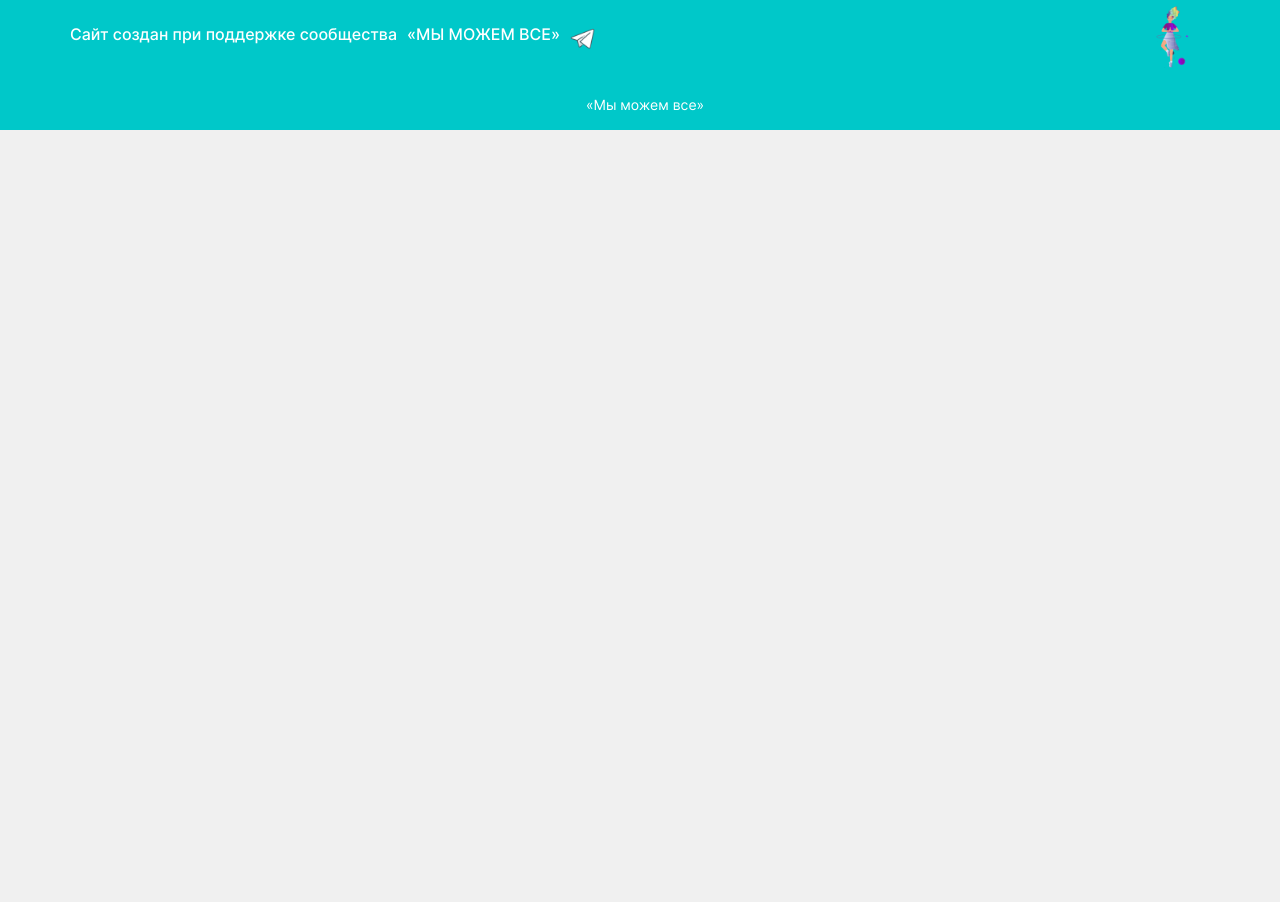
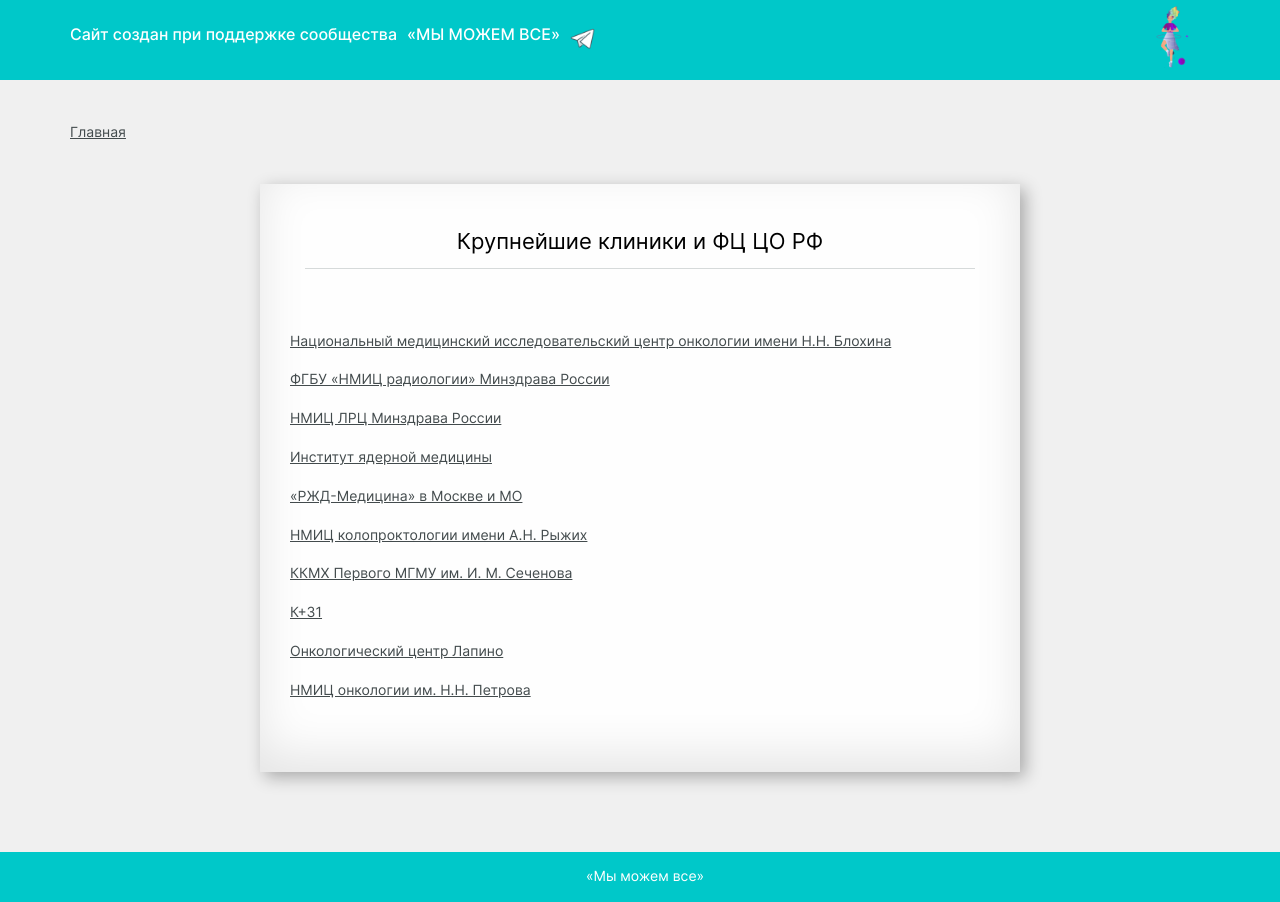
Before and after one commit to karolina-kovdya/we-can-all, a React (Create React App) app: page /tab8 in a window 1280 px wide. Before the commit the page ends 800 px from the top, so only its background shows below. Built offline with nearby package versions, Linux system fonts and the light colour scheme.

Commit message:
add cpmponents Tab8

```diff
--- a/src/components/App/App.js
+++ b/src/components/App/App.js
@@ -4,6 +4,7 @@ import Header from '../Header/Header';
 import Main from '../Main/Main';
 import Tab1 from '../Tab1/Tab1';
 import Tab3 from '../Tab3/Tab3';
+import Tab8 from '../Tab8/Tab8';
 import Footer from '../Footer/Footer';
 
 function App() {
@@ -23,6 +24,10 @@ function App() {
           path='/tab3'
           element={<Tab3 />}
         />
+        <Route
+          path='/tab8'
+          element={<Tab8 />}
+        />
       </Routes>
       <Footer />
     </div>
--- a/src/components/Navigation/Navigation.js
+++ b/src/components/Navigation/Navigation.js
@@ -27,7 +27,7 @@ function Navigation () {
               <Link to="/" className="navigation__link" >Хирургия</Link>
             </li>
             <li className="navigation__links">
-              <Link to="/" className="navigation__link" >Клиники и ФЦ</Link>
+              <Link to="/tab8" className="navigation__link" >Клиники и ФЦ</Link>
             </li>
           </ul>
         </section>
--- /dev/null
+++ b/src/components/Tab8/Tab8.css
@@ -0,0 +1,30 @@
+.tab8 {
+    max-width: 100%;
+    padding: 40px 70px;
+}
+
+.tab8__list {
+    list-style: none;
+    margin: 60px 0 40px 0;
+    padding: 0;
+}
+
+.tab8__point {
+    margin-bottom: 15px;
+}
+
+.tab8__link {
+    margin: 20px 0 5px 0;
+    font-size: 14px;
+    font-family: "Inter";
+    font-style: normal;
+    font-weight: 400;
+    color: #434B4D;
+    line-height: 1.7;
+    transition: border-bottom .2s;
+}
+
+.tab8__link:hover {
+    color: #00C8C9;
+    border-bottom: 1px solid #00C8C9;
+}
--- /dev/null
+++ b/src/components/Tab8/Tab8.js
@@ -0,0 +1,89 @@
+import './Tab8.css';
+import { Link } from 'react-router-dom';
+import Information from '../Information/Information';
+
+function Tab8 () {
+    return (
+        <section className='tab8'>
+          <Link to='/' className='tab8__link' >Главная</Link>
+          <Information
+            title='Крупнейшие клиники и ФЦ ЦО РФ'
+          >
+            <ul className='tab8__list'>
+                <li className='tab8__point'>
+                    <a
+                      className='tab8__link'
+                      href='https://www.ronc.ru/?ysclid=lx0853koi5137310027'>
+                      Национальный медицинский исследовательский центр онкологии имени Н.Н. Блохина
+                    </a>
+                </li>
+                <li className='tab8__point'>
+                    <a
+                      className='tab8__link'
+                      href='https://new.nmicr.ru/mnioi/'>
+                      ФГБУ «НМИЦ радиологии» Минздрава России
+                    </a>
+                </li>
+                <li className='tab8__point'>
+                    <a
+                      className='tab8__link'
+                      href='https://med-rf.ru/?ysclid=lx087m8171282051936'>
+                      НМИЦ ЛРЦ Минздрава России
+                    </a>
+                </li>
+                <li className='tab8__point'>
+                    <a
+                      className='tab8__link'
+                      href='https://inuclear.ru/uslugi-po-oms/luchevaya-terapiya-po-oms/'>
+                      Институт ядерной медицины
+                    </a>
+                </li>
+                <li className='tab8__point'>
+                    <a
+                      className='tab8__link'
+                      href='https://rzd-medicine.ru/'>
+                      «РЖД-Медицина» в Москве и МО
+                    </a>
+                </li>
+                <li className='tab8__point'>
+                    <a
+                      className='tab8__link'
+                      href='https://gnck.ru/'>
+                      НМИЦ колопроктологии имени А.Н. Рыжих
+                    </a>
+                </li>
+                <li className='tab8__point'>
+                    <a
+                      className='tab8__link'
+                      href='https://proctocentr.ru/'>
+                      ККМХ Первого МГМУ им. И. М. Сеченова
+                    </a>
+                </li>
+                <li className='tab8__point'>
+                    <a
+                      className='tab8__link'
+                      href='https://www.k31.ru/?ysclid=lx0dbkxuby4118720467'>
+                      К+31
+                    </a>
+                </li>
+                <li className='tab8__point'>
+                    <a
+                      className='tab8__link'
+                      href='https://lapino2.ru/?ysclid=lx0dch88tr322063450'>
+                      Онкологический центр Лапино
+                    </a>
+                </li>
+                <li className='tab8__point'>
+                    <a
+                      className='tab8__link'
+                      href='https://www.niioncologii.ru/'>
+                      НМИЦ онкологии им. Н.Н. Петрова
+                    </a>
+                </li>
+            </ul>
+          </Information>
+        </section>
+    )
+}
+
+export default Tab8;
```
